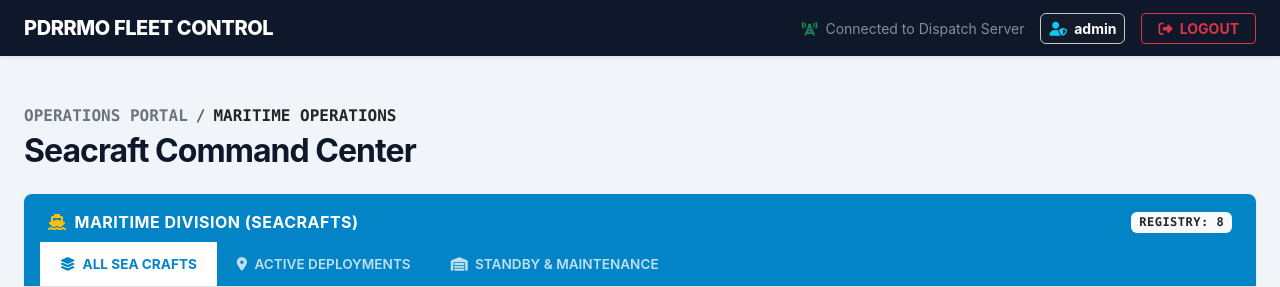
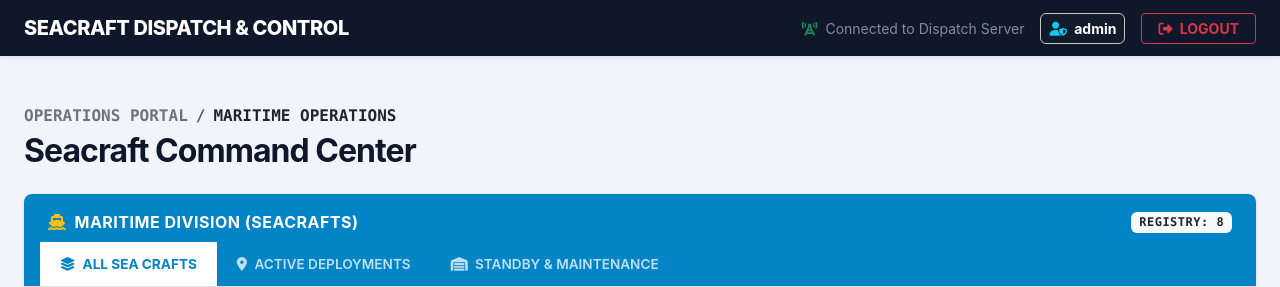
Before and after one commit to Jayroo0/Tumalac_IT, a Django app: page /maritime/dispatch/ in a window 1280 px wide. Shown: the top 287 px of the page. Run offline with Django 5.2, Linux system fonts and the light colour scheme; a user stored in the database is signed in; data comes from the database, SQL or seed files in the repository; both versions use the stored data as it was after the commit.

Commit message:
Finishing Touches for HTML's

```diff
--- a/fleet/templates/fleet/homepage.html
+++ b/fleet/templates/fleet/homepage.html
@@ -199,7 +199,7 @@
         <div class="container-fluid d-flex justify-content-between align-items-center flex-wrap gap-3">
             <div class="d-flex align-items-center gap-2 text-white">
                 <i class="fa-solid fa-tower-broadcast fa-lg me-2" style="color: var(--brand-orange)"></i>
-                <span class="fw-bold tracking-wider fs-5" style="letter-spacing: 0.5px;">PDRRMO COMMAND LOGISTICS WINDOW</span>
+                <span class="fw-bold tracking-wider fs-5" style="letter-spacing: 0.5px;">Fleet Command Dashboard</span>
             </div>
 
             <div class="d-flex align-items-center gap-2">
--- a/fleet/templates/fleet/login.html
+++ b/fleet/templates/fleet/login.html
@@ -3,7 +3,7 @@
 <head>
     <meta charset="UTF-8">
     <meta name="viewport" content="width=device-width, initial-scale=1.0">
-    <title>PDRRMO Fleet Control | Secure Login</title>
+    <title>PDRRMO FMS | Secure Login</title>
     <link href="https://cdn.jsdelivr.net/npm/bootstrap@5.3.0/dist/css/bootstrap.min.css" rel="stylesheet">
     <style>
         /* Corporate Command Center Layout Engine */
--- a/fleet/templates/fleet/logistics_dashboard.html
+++ b/fleet/templates/fleet/logistics_dashboard.html
@@ -2,7 +2,7 @@
 <html lang="en">
 <head>
     <meta charset="UTF-8">
-    <title>Logistics Operations Depot</title>
+    <title>PDRRMO | Land Dispatch & Control</title>
     <link href="https://cdn.jsdelivr.net/npm/bootstrap@5.3.0/dist/css/bootstrap.min.css" rel="stylesheet">
     <link rel="stylesheet" href="https://cdnjs.cloudflare.com/ajax/libs/font-awesome/6.4.0/css/all.min.css">
     <style>
@@ -21,7 +21,7 @@
     <nav class="navbar navbar-dark nav-header px-4 py-2 shadow-sm mb-4">
         <span class="navbar-brand fw-bold text-white d-flex align-items-center gap-2">
             <i class="fa-solid fa-truck-ramp-box" style="color: #FFC107;"></i>
-            <span>Logistics Management Depot</span>
+            <span> Land Asset Dispatch & Control</span>
         </span>
 
         <div class="d-flex align-items-center gap-2">
--- a/fleet/templates/fleet/repairman_dashboard.html
+++ b/fleet/templates/fleet/repairman_dashboard.html
@@ -2,7 +2,7 @@
 <html lang="en">
 <head>
     <meta charset="UTF-8">
-    <title>Land Repairman Dashboard</title>
+    <title>PDRRMO | Land Assets Mechanical Workbench</title>
     <link href="https://cdn.jsdelivr.net/npm/bootstrap@5.3.0/dist/css/bootstrap.min.css" rel="stylesheet">
     <link rel="stylesheet" href="https://cdnjs.cloudflare.com/ajax/libs/font-awesome/6.4.0/css/all.min.css">
     <style>
@@ -30,7 +30,7 @@
 </head>
 <body>
     <nav class="navbar navbar-dark nav-header px-4 py-2 shadow-sm mb-4">
-        <span class="navbar-brand fw-bold text-white"><i class="fa-solid fa-screwdriver-wrench text-warning"></i> Land Operations Mechanical Workbench</span>
+        <span class="navbar-brand fw-bold text-white"><i class="fa-solid fa-screwdriver-wrench text-warning"></i> Land Assets Mechanical Workbench</span>
         <a href="{% url 'dashboard_portal:login' %}" class="btn btn-sm btn-outline-light fw-bold px-3">
             <i class="fa-solid fa-house me-1"></i> Log Out
         </a>
--- a/fleet/templates/fleet/seacraft_dashboard.html
+++ b/fleet/templates/fleet/seacraft_dashboard.html
@@ -13,7 +13,7 @@
             <div class="bg-sky-600 p-2 rounded-lg text-white font-bold text-sm tracking-wider">
                 PDRRMO
             </div>
-            <h1 class="text-lg font-semibold uppercase tracking-wide">Maritime Operations Dashboard</h1>
+            <h1 class="text-lg font-semibold uppercase tracking-wide">Seacraft Mechanical Workbench</h1>
         </div>
         <div class="flex items-center space-x-4">
             <form action="{% url 'dashboard_portal:custom_user_logout' %}" method="post" class="m-0">
--- a/fleet/templates/fleet/seacraft_dispatch.html
+++ b/fleet/templates/fleet/seacraft_dispatch.html
@@ -3,7 +3,7 @@
 <head>
     <meta charset="UTF-8">
     <meta name="viewport" content="width=device-width, initial-scale=1.0">
-    <title>PDRRMO Fleet Control | Maritime Dispatch</title>
+    <title>PDRRMO | Seacraft Dispatch & Control </title>
     <link href="https://cdn.jsdelivr.net/npm/bootstrap@5.3.0/dist/css/bootstrap.min.css" rel="stylesheet">
     <link rel="stylesheet" href="https://cdnjs.cloudflare.com/ajax/libs/font-awesome/6.4.0/css/all.min.css">
     <style>
@@ -103,7 +103,7 @@
     <nav class="navbar navbar-expand-lg shadow-sm sticky-top" style="background-color: var(--brand-blue);">
         <div class="container-fluid px-4">
             <a class="navbar-brand navbar-brand-custom d-flex align-items-center" href="#">
-                PDRRMO FLEET CONTROL
+                SEACRAFT DISPATCH & CONTROL
             </a>
 
             <div class="d-flex align-items-center gap-3">
```
Also changed, not shown: db.sqlite3.
